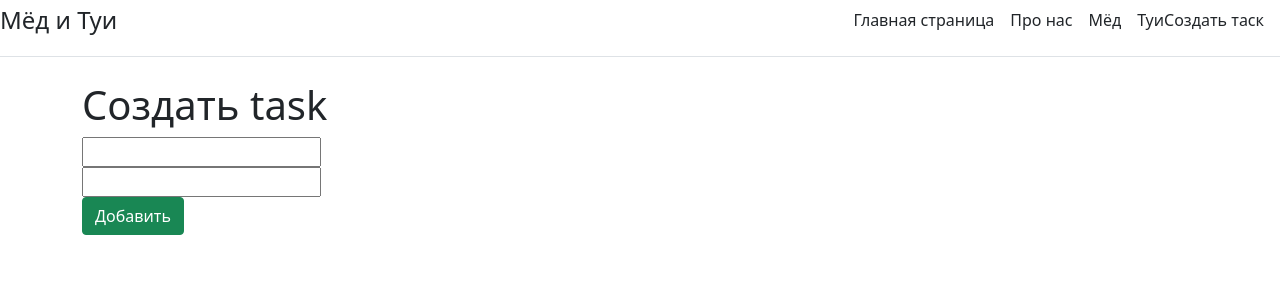
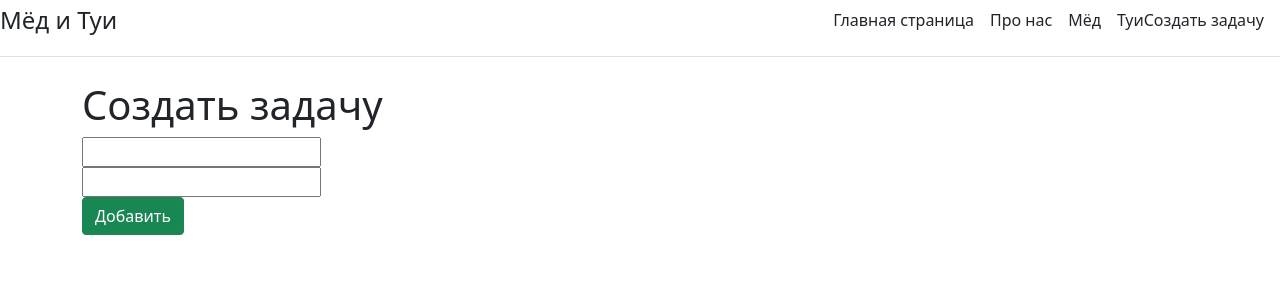
Before and after one commit to NikGlad/Django-site, a Django app: template taskmanager/main/templates/main/create.html in a window 1280 px wide. Shown: the top 300 px of the page. Run offline with Django 3.2, Linux system fonts and the light colour scheme; the template is opened without the code that fills it, so the values that code supplies are empty, except form fields; form fields are guessed from the names that the template uses.

Commit message:
tiket2: add text

```diff
--- a/taskmanager/main/templates/main/base.html
+++ b/taskmanager/main/templates/main/base.html
@@ -20,7 +20,7 @@
         <a class="me-3 py-2 text-dark text-decoration-none" href="{% url 'about' %}">Про нас</a>
         <a class="me-3 py-2 text-dark text-decoration-none" href="{% url 'med' %}">Мёд</a>
         <a class="py-2 text-dark text-decoration-none" href="#">Туи</a>
-          <a class="me-3 py-2 text-dark text-decoration-none" href="{% url 'create' %}">Создать таск</a>
+          <a class="me-3 py-2 text-dark text-decoration-none" href="{% url 'create' %}">Создать задачу</a>
       </nav>
     </div>
   </header>
--- a/taskmanager/main/templates/main/create.html
+++ b/taskmanager/main/templates/main/create.html
@@ -1,11 +1,11 @@
 {% extends 'main/base.html' %}
 
 {% block title %}
-Создать task
+Создать задачу
 {% endblock %}
 
 {% block content %}
-<h1>Создать task</h1>
+<h1>Создать задачу</h1>
 <form method="post">
     {% csrf_token %}
     {{ form.title }}<br>
```
